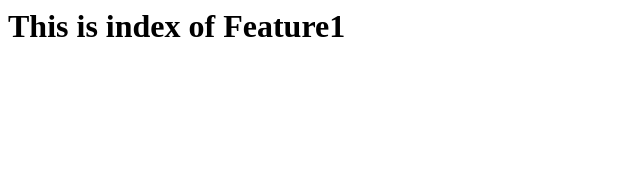
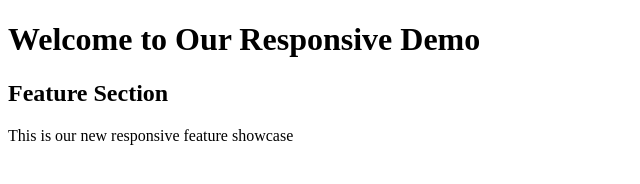
Before and after one commit to rajat8876/localrepo, a plain HTML site: page index.html in a window 1280 px wide. Shown: the whole page, without its empty margins (0-640 px from the left). Drawn offline with Linux system fonts and the light colour scheme.

Commit message:
conflict prob

```diff
--- a/index.html
+++ b/index.html
@@ -1 +1,19 @@
-<h1>This is index of Feature1</h1>
+<!DOCTYPE html>
+<html lang="en">
+<head>
+    <meta charset="UTF-8">
+    <meta name="viewport" content="width=device-width, initial-scale=1.0">
+    <title>Responsive Website Demo</title>
+</head>
+<body>
+    <header>
+        <h1>Welcome to Our Responsive Demo</h1>
+    </header>
+    <main>
+        <section>
+            <h2>Feature Section</h2>
+            <p>This is our new responsive feature showcase</p>
+        </section>
+    </main>
+</body>
+</html>
```
